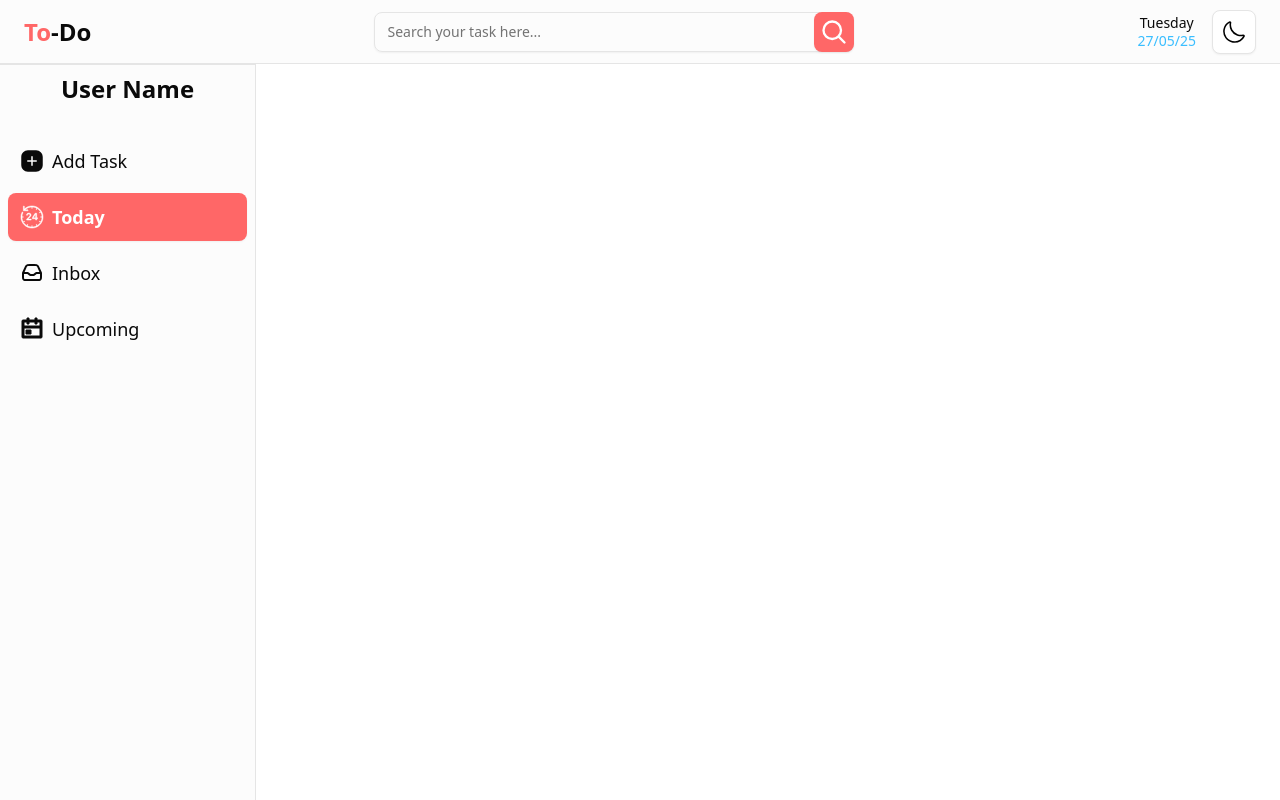
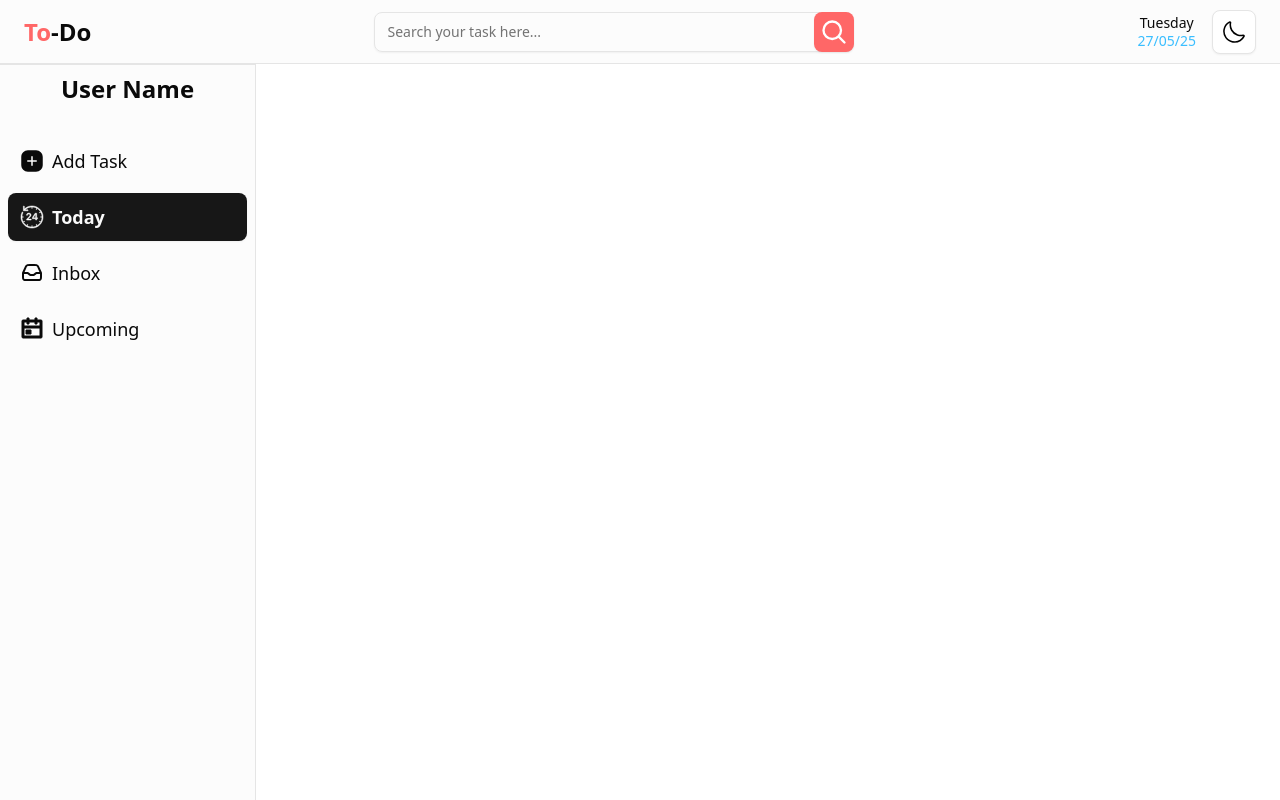
Before and after one commit to dhruv-d-simform/todo, a React (Vite) app: page / in a window 1280 px wide. Built offline with nearby package versions, Linux system fonts and the light colour scheme.

Commit message:
fix: Fix the color contrast for buttons in sidebar

```diff
--- a/src/components/Sidebar.tsx
+++ b/src/components/Sidebar.tsx
@@ -44,7 +44,7 @@ function NavButton({ children, isActive }: NavButtonProps) {
     return (
         <Button
             variant={isActive ? 'default' : 'ghost'}
-            className={`flex-1 sm:flex-none h-full sm:h-12 text-[12px] sm:text-lg cursor-pointer flex flex-col sm:flex-row justify-start items-center gap-0.5 sm:gap-2 ${isActive && 'bg-main text-white dark:hover:text-black font-bold'}`}
+            className={`flex-1 sm:flex-none h-full sm:h-12 text-[12px] sm:text-lg cursor-pointer flex flex-col sm:flex-row justify-start items-center gap-0.5 sm:gap-2 ${isActive && 'font-bold'}`}
         >
             {children}
         </Button>
```
